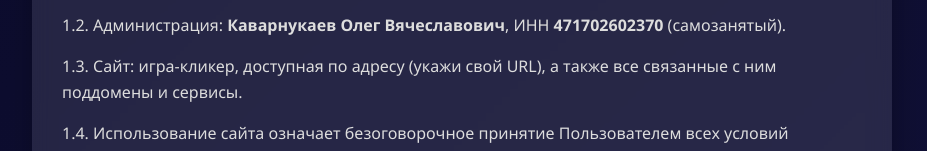
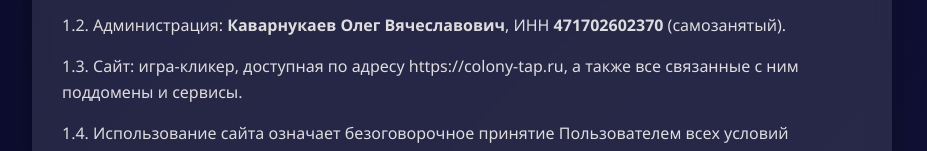
Before and after one commit to HooLi2022/The-Colony-Tap, a plain HTML site: page agreement.html in a window 1280 px wide. Shown: the part 462-613 px from the top of the page, without its empty margins (178-1105 px from the left). Drawn offline with Linux system fonts and the light colour scheme.

Commit message:
Update agreement.html

```diff
--- a/agreement.html
+++ b/agreement.html
@@ -79,7 +79,7 @@
         <h2>1. Общие положения</h2>
         <p>1.1. Настоящее Пользовательское соглашение (далее — Соглашение) регулирует отношения между владельцем сайта "Заселение Земли" (далее — «Администрация») и любым лицом, использующим сайт (далее — «Пользователь»).</p>
         <p>1.2. Администрация: <strong>Каварнукаев Олег Вячеславович</strong>, ИНН <strong>471702602370</strong> (самозанятый).</p>
-        <p>1.3. Сайт: игра-кликер, доступная по адресу (укажи свой URL), а также все связанные с ним поддомены и сервисы.</p>
+        <p>1.3. Сайт: игра-кликер, доступная по адресу https://colony-tap.ru, а также все связанные с ним поддомены и сервисы.</p>
         <p>1.4. Использование сайта означает безоговорочное принятие Пользователем всех условий Соглашения.</p>
         <p>1.5. Администрация имеет право в любое время изменять условия Соглашения без уведомления Пользователя. Новая редакция вступает в силу с момента ее опубликования.</p>
 
```
